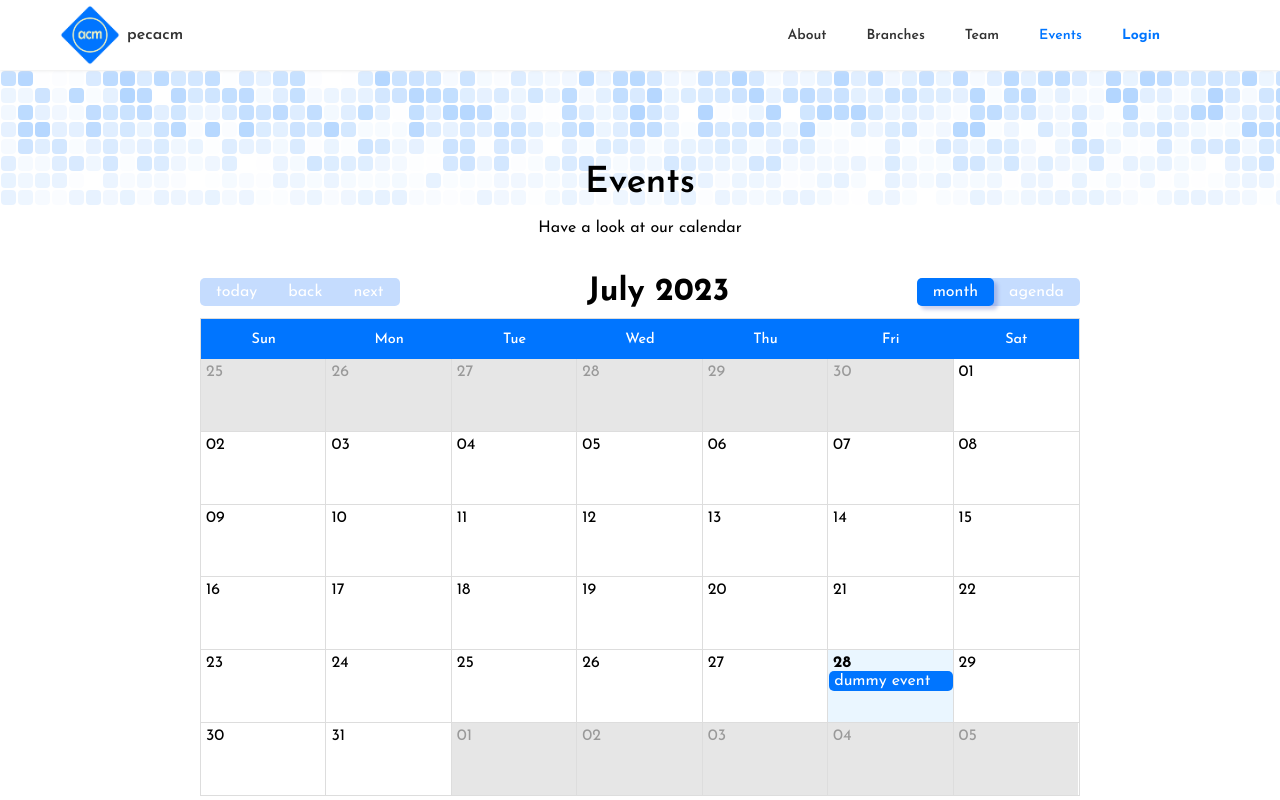
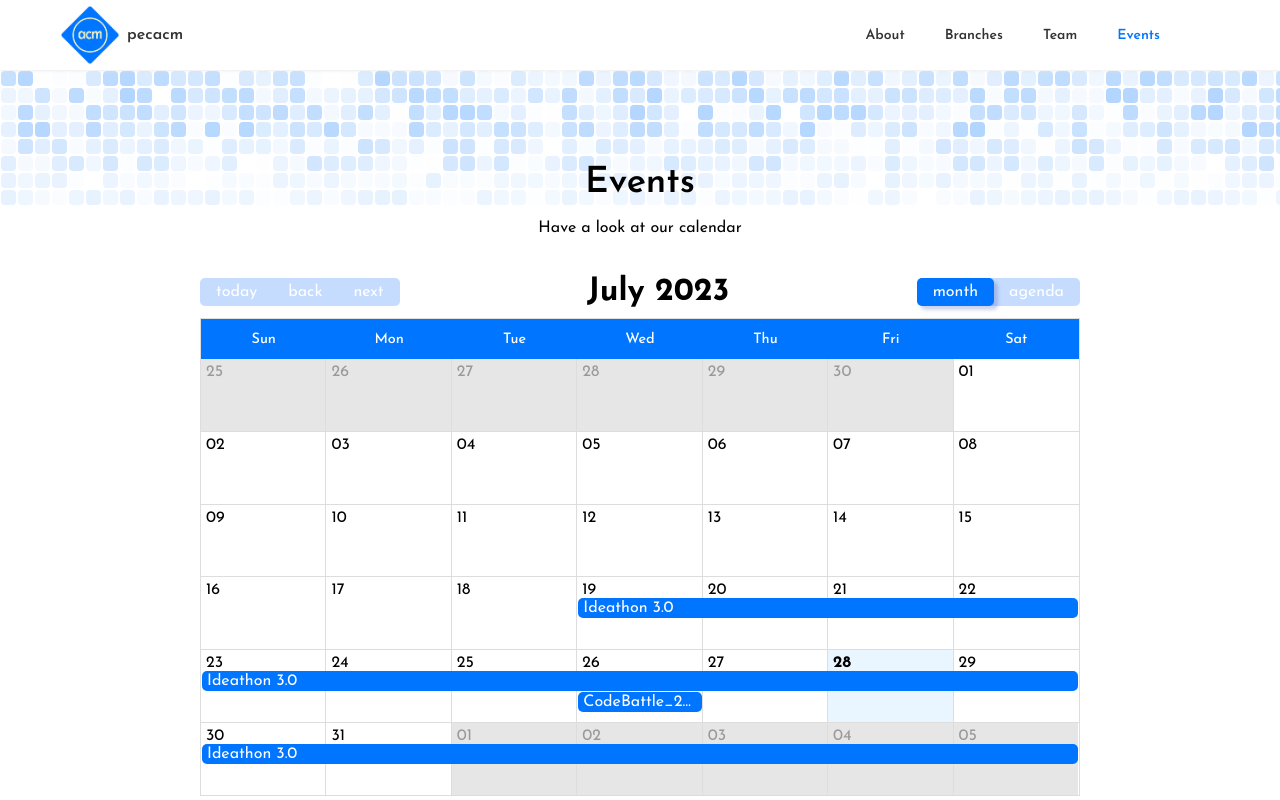
Before and after one commit to PEC-CSS/website, a Next.js app: page /events in a window 1280 px wide. Shown: the top 800 px of the page. Built offline with nearby package versions, Linux system fonts and the light colour scheme.

Commit message:
mock data

```diff
--- a/components/common/Header/Header.tsx
+++ b/components/common/Header/Header.tsx
@@ -54,11 +54,11 @@ function Header() {
                                 </li>
                             )
                         })}
-                        <li>
+                        {/* <li>
                             <Link href={"/login"} aria-label="Login">
                                 <button>Login</button>
                             </Link>
-                        </li>
+                        </li> */}
                     </ul>
                 </div>
             </div>
--- /dev/null
+++ b/data/mockEvents.ts
@@ -0,0 +1,67 @@
+import { Event } from "react-big-calendar";
+import moment from "moment";
+
+export const mockEvents = <Event[]>[
+    {
+        start: moment(
+            {
+                month: 6,
+                day: 19,
+                year: 2023
+            }
+        ).toDate(),
+        end: moment(
+            {
+                month: 7,
+                day: 19,
+                year: 2023
+            }
+        ).toDate(),
+        title: "Ideathon 3.0",
+        resource: "Month long hackathon",
+    },
+    {
+        start: moment(
+            {
+                month: 6,
+                day: 26,
+                year: 2023,
+                hour: 19,
+                minute: 30,
+            }
+        ).toDate(),
+        end: moment(
+            {
+                month: 6,
+                day: 26,
+                year: 2023,
+                hour: 21,
+                minute: 30,
+            }
+        ).toDate(),
+        title: "CodeBattle_2023.1",
+        resource: "DSA mock round for internships",
+    },
+    {
+        start: moment(
+            {
+                month: 7,
+                day: 12,
+                year: 2023,
+                hour: 19,
+                minute: 30,
+            }
+        ).toDate(),
+        end: moment(
+            {
+                month: 7,
+                day: 12,
+                year: 2023,
+                hour: 21,
+                minute: 30,
+            }
+        ).toDate(),
+        title: "CodeBattle_2023.2",
+        resource: "DSA mock round for internships",
+    }
+]
--- a/pages/events.tsx
+++ b/pages/events.tsx
@@ -7,19 +7,14 @@ const localizer = momentLocalizer(moment);
 
 import styles from "../styles/pages/events.module.scss";
 import "react-big-calendar/lib/css/react-big-calendar.css"; // calendar css
+import { mockEvents } from "../data/mockEvents";
 
 function Events() {
-    const [listedEvents, setListedEvents] = useState<Event[] | undefined>([
-        {
-            start: moment().add(2, "h").toDate(),
-            end: moment().add(2, "hours").toDate(),
-            title: "dummy event",
-            resource: "huehheuuheu",
-        },
-    ]);
+    const [listedEvents, setListedEvents] = useState<Event[] | undefined>(mockEvents);
 
     const [activeEvent, setActiveEvent] = useState<Event | null>(null);
 
+    console.log(listedEvents)
     return (
         <PageLayout title="Events | ACM at PEC" heading="Events" description="Upcoming anf Ongoing events at PEC ACM">
             <div className={styles.events}>
```
